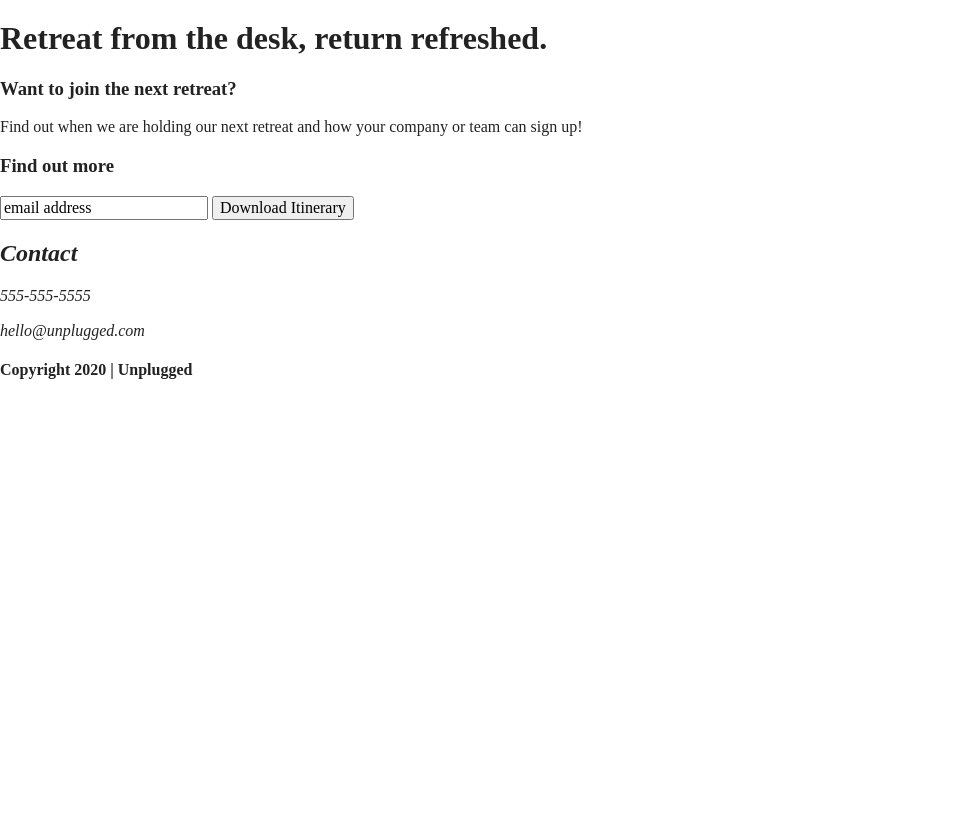
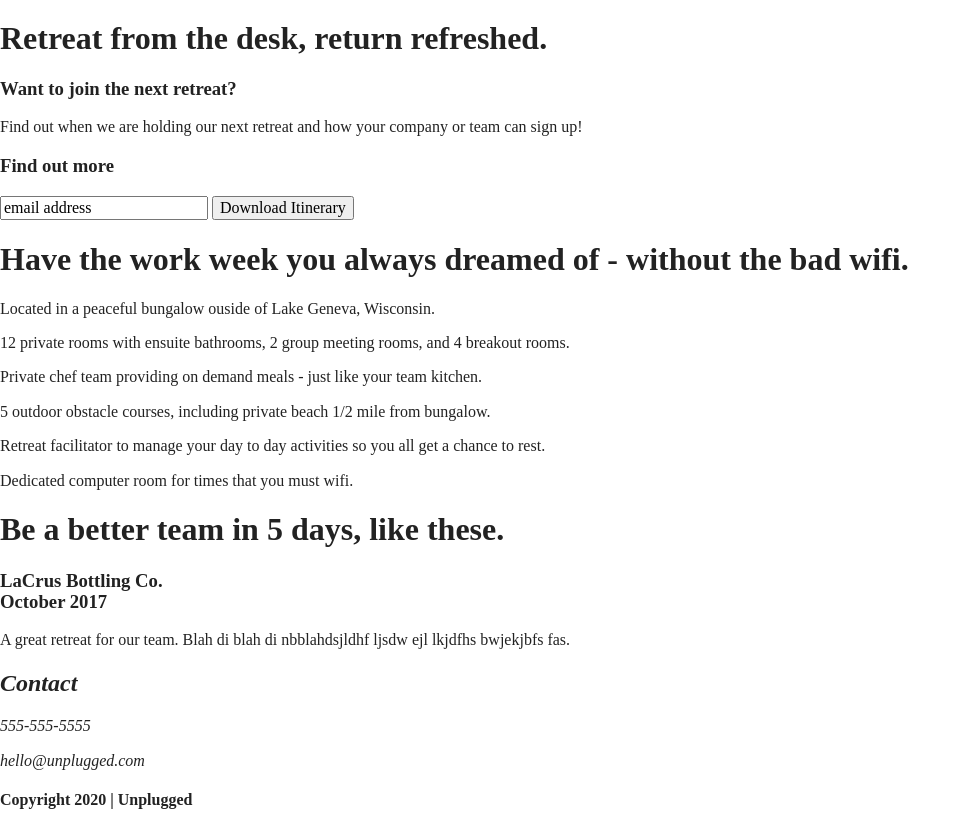
Before and after one commit to RedheadRen/206-unplugged-retreat, a website built with Parcel: page index.html in a window 1280 px wide. Shown: the part 74-905 px from the top of the page, without its empty margins (0-971 px from the left). Before the commit the page ends 800 px from the top, so only its background shows below. Built offline with nearby package versions, Linux system fonts and the light colour scheme.

Commit message:
Finished coding HTML content on homepage

```diff
--- a/index.html
+++ b/index.html
@@ -56,6 +56,47 @@
         </div>
       </div>
     </aside>
+    <section class="features">
+      <div class="content-wrapper">
+        <h1>Have the work week you always dreamed of &dash; without the bad wifi.</h1>
+        <article class="features-items">
+          <p class="fontawesome-icon"></p>
+          <p class="features-item-description">Located in a peaceful bungalow ouside of Lake Geneva, Wisconsin.</p>
+        </article>
+        <article class="features-items">
+          <p class="fontawesome-icon"></p>
+          <p class="features-item-description">12 private rooms with ensuite bathrooms, 2 group meeting rooms, and 4 breakout rooms.</p>
+        </article>
+        <article class="features-items">
+          <p class="fontawesome-icon"></p>
+          <p class="features-item-description">Private chef team providing on demand meals &dash; just like your team kitchen.</p>
+        </article>
+        <article class="features-items">
+          <p class="fontawesome-icon"></p>
+          <p class="features-item-description">5 outdoor obstacle courses, including private beach 1/2 mile from bungalow.</p>
+        </article>
+        <article class="features-items">
+          <p class="fontawesome-icon"></p>
+          <p class="features-item-description">Retreat facilitator to manage your day to day activities so you all get a chance to rest.</p>
+        </article>
+        <article class="features-items">
+          <p class="fontawesome-icon"></p>
+          <p class="features-item-description">Dedicated computer room for times that you must wifi.</p>
+        </article>
+      </div>
+    </section>
+    <section class="reviews">
+      <div class="content-wrapper">
+        <div class="reviews-img">
+          <h1>Be a better team in 5 days, like these.</h1>
+        </div>
+        <div class="reviews-content">
+          <h3>LaCrus Bottling Co.<br>
+              October 2017</h3>
+          <p class="reviews">A great retreat for our team. Blah di blah di nbblahdsjldhf ljsdw ejl lkjdfhs bwjekjbfs fas.</p>
+        </div>
+      </div>
+    </section>
   </main>
 
   <footer>
```
